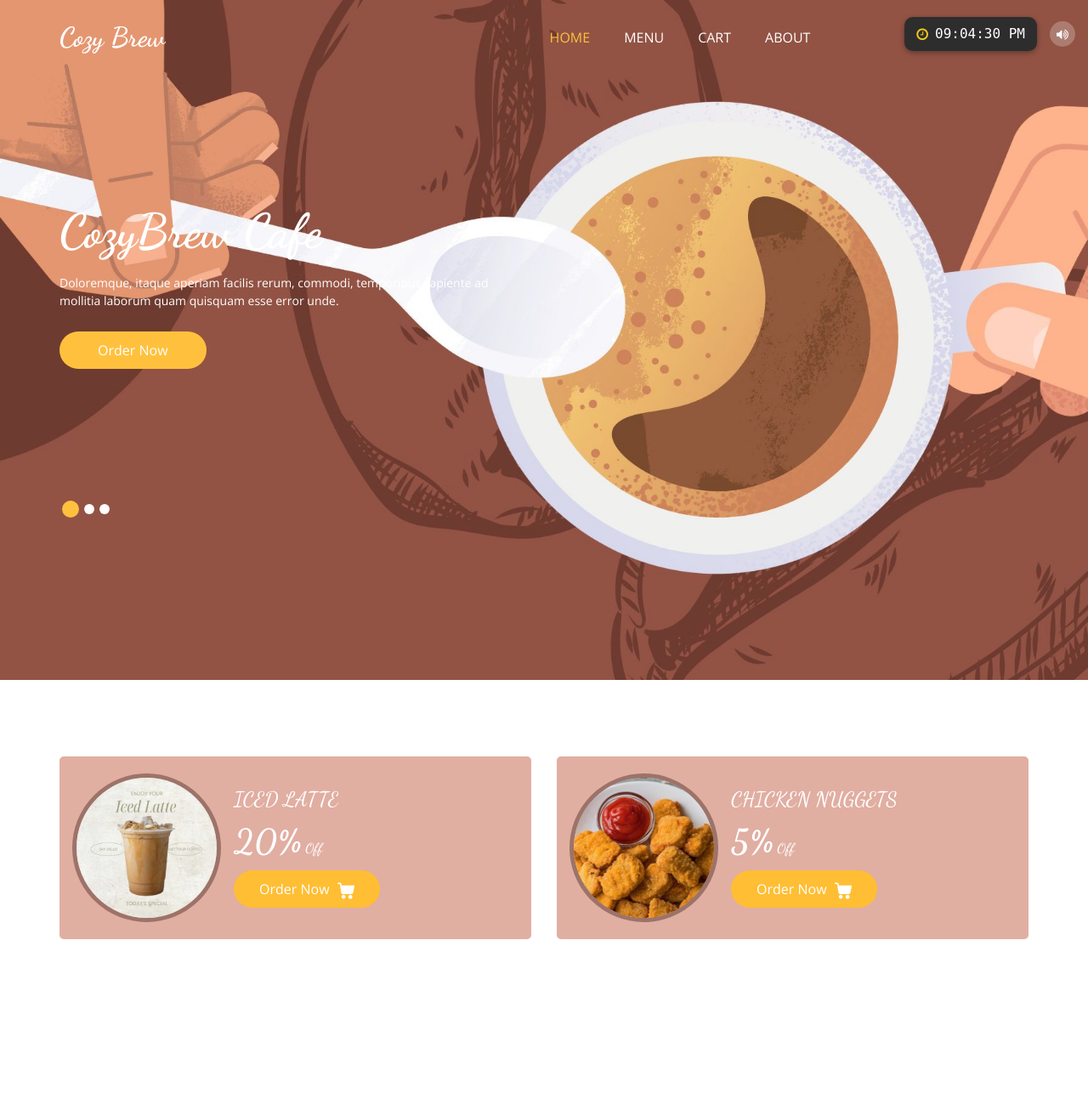
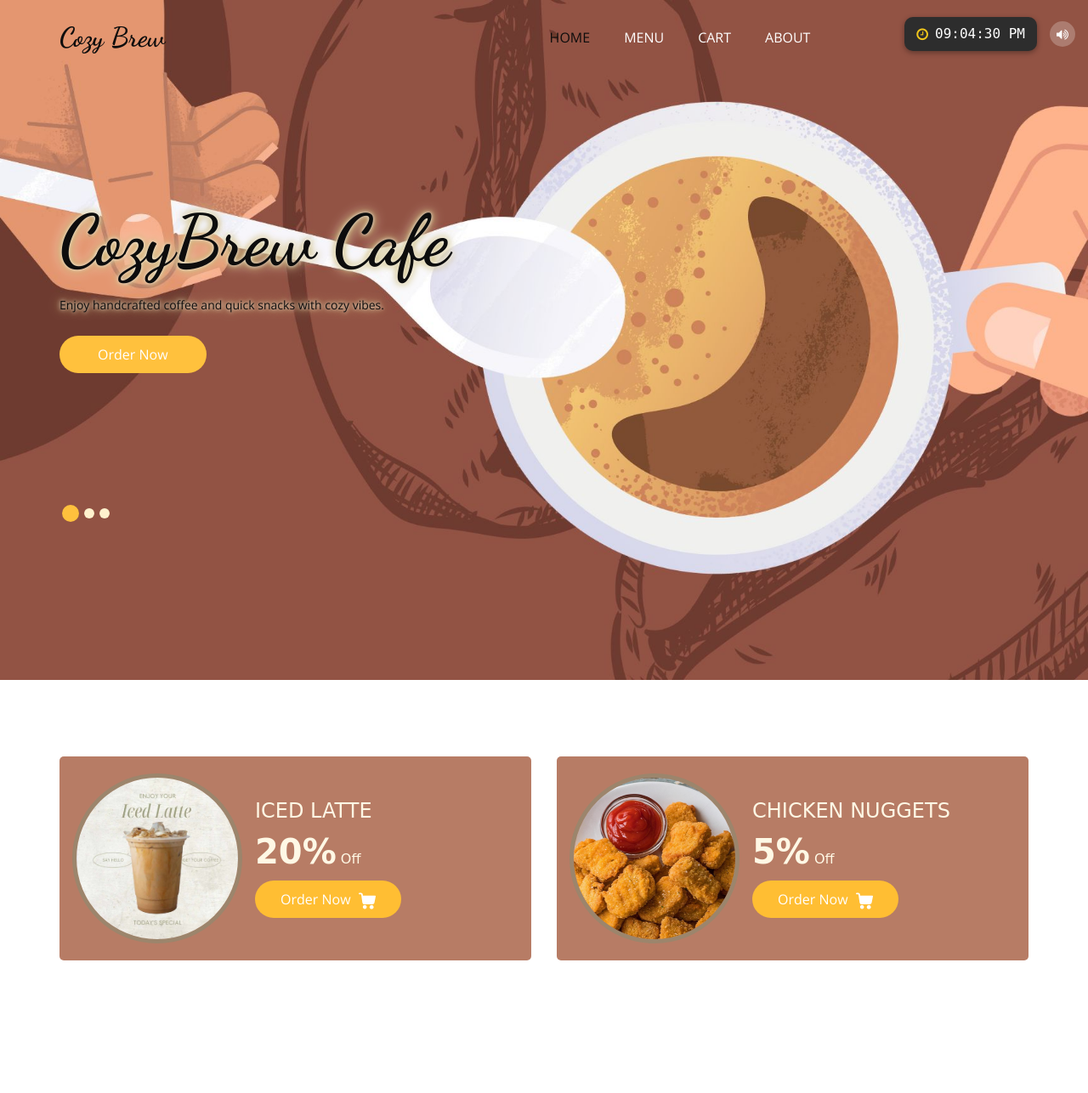
Before and after one commit to dreiissick/Coffee_Shop, a Django app: page / in a window 1280 px wide. Shown: the top 1286 px of the page at 85% size. Run offline with Django 5.2, Linux system fonts and the light colour scheme; some libraries are stand-ins or nearby versions.

Commit message:
Initial commit

```diff
--- a/Base_App/admin.py
+++ b/Base_App/admin.py
@@ -1,7 +1,6 @@
 from django.contrib import admin
 from Base_App.models import *
 from .models import Delivery
-from .models import Client
 from django.contrib.auth.models import User
 
 # Register your models here.
@@ -9,5 +8,4 @@ from django.contrib.auth.models import User
 admin.site.register(ItemList)
 admin.site.register(Items)
 admin.site.register(AboutUs)
-admin.site.register(Client)
 admin.site.register(Delivery)
--- a/Base_App/views.py
+++ b/Base_App/views.py
@@ -1,8 +1,5 @@
 from django.contrib import messages
 from django.http import HttpResponse
-from django.contrib.auth.forms import UserCreationForm
-from django.contrib.auth import authenticate, login
-from django.contrib.auth.decorators import login_required
 from django.views.decorators.csrf import csrf_exempt
 from reportlab.lib.pagesizes import letter
 from reportlab.pdfgen import canvas
@@ -10,7 +7,7 @@ from io import BytesIO
 from decimal import Decimal, InvalidOperation
 from decimal import Decimal
 from django.shortcuts import render, redirect, get_object_or_404
-from Base_App.models import Client, AboutUs, ItemList, Items, Delivery, Cart, CartItem, Order
+from Base_App.models import AboutUs, ItemList, Items, Delivery, Cart, CartItem, Order
 
 # Create your views here.
 
@@ -19,74 +16,6 @@ def HomeView(request):
     list = ItemList.objects.all()  # Get all item lists
     return render(request, 'home.html', {'items': items, 'list': list})
 
-def signup(request):
-    if request.method == 'POST':
-        form = UserCreationForm(request.POST)
-        if form.is_valid():
-            user = form.save()  # This saves the User instance
-            phone_number = request.POST.get('phone_number')
-            address = request.POST.get('address')
-
-
-            Client.objects.create(
-                user=user,
-                phone_number=phone_number,
-                address=address
-            )
-
-            return redirect('login')  # After signup, go to login
-    else:
-        form = UserCreationForm()
-
-    return render(request, 'signup.html', {'form': form})
-
-# Login view
-def login_view(request):
-    if request.method == 'POST':
-        email = request.POST['email']
-        password = request.POST['password']
-        user = authenticate(request, username=email, password=password)
-
-        if user is not None:
-            login(request, user)
-            return redirect('home')  # Redirect to home after login
-        else:
-            return render(request, 'login.html', {'error': 'Invalid credentials'})
-    return render(request, 'login.html')
-
-# Cart view
-@login_required
-def CartView(request):
-    cart = request.session.get('cart', [])  # Retrieve cart from session
-
-    phone_number = ''
-    address = ''
-
-    try:
-        client = Client.objects.get(user=request.user)
-        phone_number = client.phone_number
-        address = client.address
-    except Client.DoesNotExist:
-        pass
-
-    # Calculate total price in the view before sending it to the template
-    cart_items = []
-    cart_total = 0
-
-    for cart_item in cart:
-        item = cart_item['item']  # Assuming cart_item contains the item object
-        total_price = item.Price * cart_item['quantity']
-        cart_items.append({**cart_item, 'total_price': total_price})  # Add total_price to the cart item
-        cart_total += total_price
-
-    context = {
-        'cart_items': cart_items,
-        'cart_total': cart_total,
-        'phone_number': phone_number,
-        'delivery_address': address,
-    }
-
-    return render(request, 'cart.html', context)
 
 # Submit order
 def submit_order(request):
--- a/Coffee_Shop/urls.py
+++ b/Coffee_Shop/urls.py
@@ -7,8 +7,6 @@ from django.contrib.auth import views as auth_views
 
 urlpatterns = [
     path('admin/', admin.site.urls),
-    path('signup/', views.signup, name='signup'),
-    path('login/', views.login_view, name='login'),
     path('home/', views.HomeView, name='home'),
     path('logout/', auth_views.LogoutView.as_view(next_page='login'), name='logout'),
     path('', views.HomeView, name="Home"),
--- a/Static/css/style.css
+++ b/Static/css/style.css
@@ -160,7 +160,7 @@ a:focus {
 .navbar-brand span {
   font-weight: bold;
   font-size: 32px;
-  color: #ffffff;
+  color: #000000;
 }
 
 .custom_nav-container {
@@ -182,7 +182,7 @@ a:focus {
 }
 
 .custom_nav-container .navbar-nav .nav-item:hover .nav-link, .custom_nav-container .navbar-nav .nav-item.active .nav-link {
-  color: #ffbe33;
+  color: #000000;
 }
 
 .custom_nav-container .nav_search-btn {
@@ -195,7 +195,7 @@ a:focus {
 }
 
 .custom_nav-container .nav_search-btn:hover {
-  color: #926a2a;
+  color: #d7ae28;
 }
 
 .user_option {
@@ -216,7 +216,7 @@ a:focus {
 }
 
 .user_option .user_link:hover {
-  color: #ffbe33;
+  color: #bf9b4e;
 }
 
 .user_option .cart_link {
@@ -343,18 +343,20 @@ a:focus {
 }
 
 .slider_section .detail-box {
-  color: #ffffff;
+  color: #000000;
   margin-bottom: 145px;
 }
 
 .slider_section .detail-box h1 {
-  font-size: 3.5rem;
+  font-size: 5.2rem;
+  text-shadow: 0 0 5px #ffffff, 0 0 10px #9f7d02, 0 0 15px #ffffff;
   font-weight: bold;
   margin-bottom: 15px;
 }
 
 .slider_section .detail-box p {
   font-size: 14px;
+  text-shadow: 0 0 5px #ffffff, 0 0 10px #9f7d02, 0 0 15px #ffffff;
 }
 
 .slider_section .detail-box a {
@@ -389,7 +391,7 @@ a:focus {
 }
 
 .slider_section .carousel-indicators li {
-  background-color: #ffffff;
+  background-color: #FFF2CC;
   width: 12px;
   height: 12px;
   border-radius: 100%;
@@ -417,20 +419,20 @@ a:focus {
   margin-top: 45px;
   border-radius: 5px;
   padding: 20px 15px;
-  background-color: #e1aea2;
-  color: #ffffff;
+  background-color: #8b2b059d;
+  color: #fff8e5;
 }
 
 .offer_section .box .img-box {
   width: 175px;
-  min-width: 175px;
-  height: 175px;
+  min-width: 200px;
+  height: 200px;
   margin-right: 15px;
   position: relative;
   -webkit-transition: all 0.1 0.5s;
   transition: all 0.1 0.5s;
   border-radius: 100%;
-  border: 5px solid #9d7369;
+  border: 5px solid #9c856c;
   overflow: hidden;
 }
 
@@ -441,13 +443,13 @@ a:focus {
 }
 
 .offer_section .box .detail-box h5 {
-  font-family: 'Dancing Script', cursive;
+  font-family: 'Anton SC', cursive;
   font-size: 24px;
   margin: 0;
 }
 
 .offer_section .box .detail-box h6 {
-  font-family: 'Dancing Script', cursive;
+  font-family: 'Anton sc ', cursive;
   margin: 10px 0;
 }
 
--- a/Template/about.html
+++ b/Template/about.html
@@ -15,7 +15,7 @@
       <div class="row">
         <div class="col-md-6 ">
           <div class="img-box">
-            <img src="{% static 'images/about-i.png' %} " alt="">
+            <img src="{% static 'images/aboutbg.png' %} " alt="">
           </div>
         </div>
         <div class="col-md-6">
--- a/Template/base.html
+++ b/Template/base.html
@@ -11,12 +11,18 @@
   <!-- Site Metas -->
   <meta name="keywords" content="" />
   <meta name="description" content="" />
-  <meta name="author" content="" />
+  <meta name="author" content="CozyBrew" />
   <link rel="shortcut icon" href="{% static 'images/favicon1.png' %}" type="">
   <link rel="stylesheet" href="https://cdnjs.cloudflare.com/ajax/libs/font-awesome/6.5.0/css/all.min.css">
 
+<!-- Social Sharing (Open Graph) -->
+<meta property="og:title" content="CozyBrew Café | Coffee. Comfort. Click." />
+<meta property="og:description" content="Order your favorite brews and snacks online with ease. Sip, smile, and repeat at CozyBrew!" />
+<meta property="og:image" content="{% static 'images/og-image.jpg' %}" />
+<meta property="og:url" content="https://coffee-shop-lraq.onrender.com" />
+<meta property="og:type" content="website" />
 
-  <title> Drei </title>
+  <title> CozyBrew</title>
 
   <!-- bootstrap core css -->
   <link rel="stylesheet" type="text/css" href="{% static 'css/bootstrap.css' %}" />
@@ -80,7 +86,7 @@
               <li class="nav-item {% block menu_status %}{% endblock menu_status %}">
                 <a class="nav-link" href="{% url 'Menu' %}">Menu</a>
               </li>
-              <li class="nav-item {% block feedback_status %}{% endblock feedback_status %}">
+              <li class="nav-item {% block cart_status %}{% endblock cart_status %}">
                 <a class="nav-link" href="{% url 'Cart' %}">Cart</a>
               </li>
               <li class="nav-item {% block about_status %}{% endblock about_status %}">
--- a/Template/cart.html
+++ b/Template/cart.html
@@ -1,7 +1,7 @@
 {% extends "base.html" %}
 
 {% block class %}class="sub_page"{% endblock class %}
-{% block menu_status %}active{% endblock menu_status %}
+{% block cart_status %}active{% endblock cart_status %}
 {% load static %}
 
 {% block main %}
--- a/Template/home.html
+++ b/Template/home.html
@@ -17,9 +17,7 @@
               <div class="detail-box">
                 <h1>CozyBrew Cafe</h1>
                 <p>
-                  Doloremque, itaque aperiam facilis rerum, commodi, temporibus sapiente ad mollitia laborum quam
-                  quisquam esse error unde.
-                </p>
+                  Enjoy handcrafted coffee and quick snacks with cozy vibes.</p>
                 <div class="btn-box">
                   <a href="{% url 'Menu' %}" class="btn1">Order Now</a>
                 </div>
@@ -35,8 +33,8 @@
           <div class="row">
             <div class="col-md-7 col-lg-6">
               <div class="detail-box">
-                <h1>CozyBrew Cafe</h1>
-                <p>Enjoy handcrafted coffee and quick snacks with cozy vibes.</p>
+                <h1>Freshly Baked Moments</h1>
+                <p>From soft breads to crispy bites, every snack is made with care to give you that warm, homemade feeling.</p>
                 <div class="btn-box">
                   <a href="{% url 'Menu' %}" class="btn1">Order Now</a>
                 </div>
@@ -52,8 +50,8 @@
           <div class="row">
             <div class="col-md-7 col-lg-6">
               <div class="detail-box">
-                <h1>More Delicious Choices</h1>
-                <p>Tempora ex doloremque, labore, sunt repellat dolore, iste magni quos nihil ducimus libero ipsam.</p>
+                <h1>Sip, Smile, Repeat</h1>
+                <p>Whether it's a hot brew or a cool drink, every cup is crafted to make your day better — one sip at a time.</p>
                 <div class="btn-box">
                   <a href=href="{% url 'Menu' %}" class="btn1">Order Now</a>
                 </div>
@@ -234,18 +232,13 @@
     </div>
   </div>
 </section>
-
 <!-- end offer section -->
-
 <!-- food section -->
 {% load static %}
-
 <section class="video_ads_section layout_padding">
   <div class="container">
     <div class="heading_container heading_center">
-      <h2>BUY NOW!</h2>
     </div>
-
     <div class="video-wrapper" style="text-align: center;">
       <video
         src="{% static 'videos/adsvid1.mp4' %}"
@@ -253,7 +246,7 @@
         loop
         muted
         playsinline
-        style="width: 100%; max-width: 800px; border-radius: 12px;">
+        style="width: 100%; height: 700px; max-width: 1300px; border-radius: 12px; ">
       </video>
     </div>
   </div>
```
Also changed, not shown: Base_App/models.py (+0 -17 lines), Media/items/pinkbg.jpg (added), Static/images/aboutbg.png (added), db.sqlite3, 1 other file.
